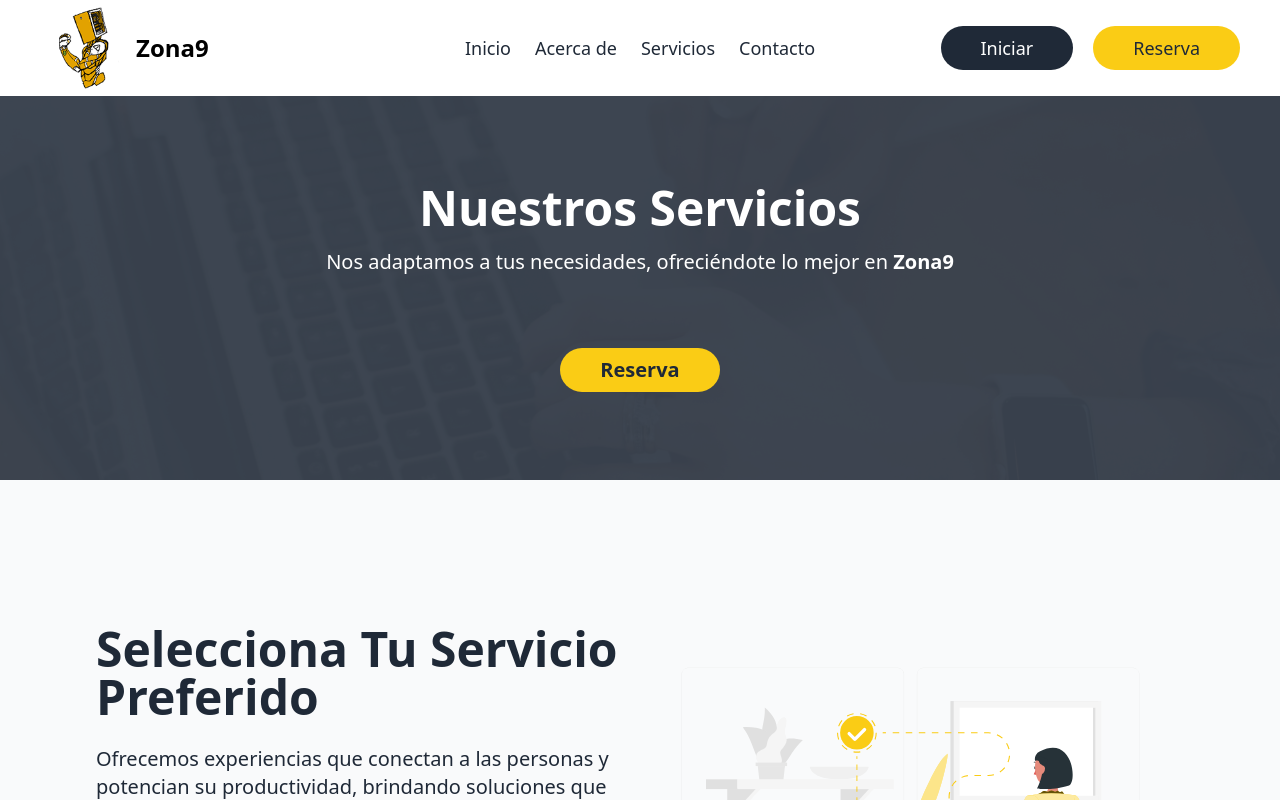
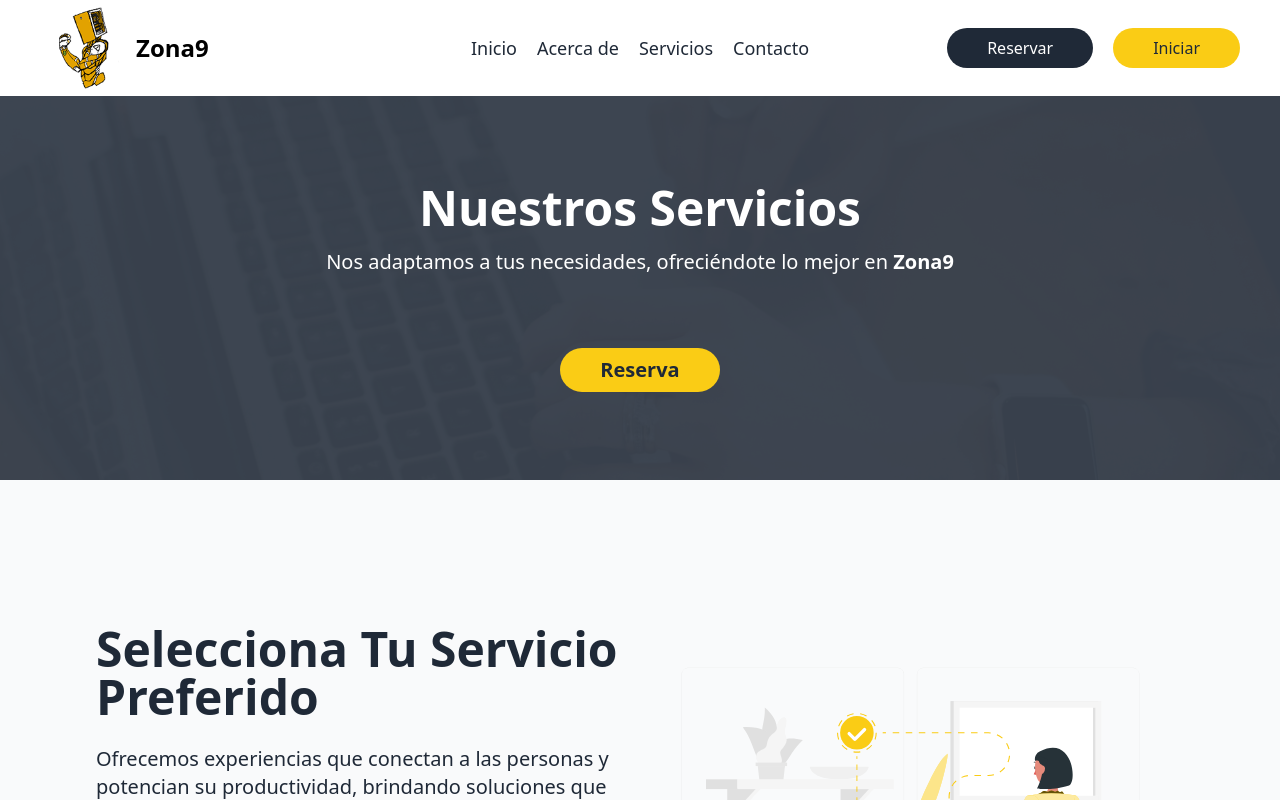
Before and after one commit to DeveroCode/zone9-cyber, a Vue app: page /services in a window 1280 px wide. Shown: the top 800 px of the page. Built offline with nearby package versions, Linux system fonts and the light colour scheme.

Commit message:
New: "Code optimization"

```diff
--- a/src/components/Header.vue
+++ b/src/components/Header.vue
@@ -1,6 +1,9 @@
 <script setup>
 import { RouterLink } from 'vue-router';
 import { ref, onMounted, onBeforeUnmount } from 'vue';
+import Link from '@/components/Links and Buttons/Link.vue';
+import Button from '@/components/Links and Buttons/Buttons.vue';
+import SecondButton from '@/components/Links and Buttons/SecondButton.vue';
 import logo from '/img/logo-sin-texto.svg'
 
 const isOpen = ref(false);
@@ -34,20 +37,17 @@ onBeforeUnmount(() => {
         </div>
 
         <!-- Navegación centrada en pantallas medianas y grandes -->
-        <nav
-            class="hidden md:block absolute left-1/2 transform -translate-x-1/2 space-x-3 md:space-x-5 lg:space-x-6 text-base md:text-lg text-secondary">
-            <RouterLink :to="{ name: 'home' }">Inicio</RouterLink>
-            <RouterLink :to="{ name: 'about-us' }">Acerca de</RouterLink>
-            <RouterLink :to="{ name: 'services' }">Servicios</RouterLink>
-            <a href="#">Contacto</a>
+        <nav class="hidden md:block absolute left-1/2 transform -translate-x-1/2 space-x-3 md:space-x-5">
+            <Link to="home">Inicio</Link>
+            <Link to="about-us">Acerca de</Link>
+            <Link to="services">Servicios</Link>
+            <Link to="about-us">Contacto</Link>
         </nav>
 
         <!-- Botones a la derecha en pantallas medianas y grandes -->
         <div class="hidden md:flex ml-auto space-x-3 md:space-x-5">
-            <button
-                class="text-white py-1.5 px-6 md:py-2 md:px-8 lg:px-10 rounded-full bg-secondary text-sm md:text-base lg:text-lg">Iniciar</button>
-            <button
-                class="text-secondary py-1.5 px-6 md:py-2 md:px-8 lg:px-10 rounded-full bg-primary text-sm md:text-base lg:text-lg">Reserva</button>
+            <SecondButton type="bg-secondary text-white">Reservar</SecondButton>
+            <SecondButton type="primary text-secondary">Iniciar</SecondButton>
         </div>
 
         <!-- Navegación para móviles -->
@@ -59,8 +59,8 @@ onBeforeUnmount(() => {
 
             <!-- Botones para móviles -->
             <div class="mt-4 flex flex-col space-y-5">
-                <button class="text-white py-2 px-10 rounded-full bg-secondary">Iniciar</button>
-                <button class="text-secondary py-2 px-10 rounded-full bg-primary">Reserva</button>
+                <SecondButton type="bg-secondary text-white">Reservar</SecondButton>
+                <SecondButton type="primary text-secondary">Iniciar</SecondButton>
             </div>
         </nav>
     </header>
--- /dev/null
+++ b/src/components/Links and Buttons/Buttons.vue
@@ -0,0 +1,22 @@
+<script setup>
+import { RouterLink } from 'vue-router';
+
+defineProps({
+    type: {
+        type: String,
+        default: 'bg-primary'
+    },
+    direction: {
+        type: String,
+        default: 'home'
+    }
+});
+</script>
+
+<template>
+    <RouterLink
+        :class="`text-secondary py-3 px-6 md:px-8 lg:px-10 rounded-full mt-6 lg:mt-10 font-bold text-base md:text-lg lg:text-xl ${type}`"
+        :to="{ name: direction }">
+        <slot></slot>
+    </RouterLink>
+</template>
--- /dev/null
+++ b/src/components/Links and Buttons/Link.vue
@@ -0,0 +1,16 @@
+<script setup>
+import { RouterLink } from 'vue-router';
+
+defineProps({
+    to: {
+        type: String,
+        required: true
+    }
+});
+</script>
+
+<template>
+    <RouterLink :to="{ name: to }" class="lg:space-x-6 text-base md:text-lg text-secondary">
+        <slot></slot>
+    </RouterLink>
+</template>
--- /dev/null
+++ b/src/components/Links and Buttons/SecondButton.vue
@@ -0,0 +1,21 @@
+<script setup>
+import { RouterLink } from 'vue-router';
+
+defineProps({
+    type: {
+        type: String,
+        default: 'bg-primary'
+    },
+    direction: {
+        type: String,
+        default: 'home'
+    }
+});
+</script>
+
+<template>
+    <RouterLink
+        :class="`py-1.5 px-6 md:py-2 md:px-8 lg:px-10 rounded-full bg-${type} ${type} text-sm md:text-base lg:text-l`">
+        <slot></slot>
+    </RouterLink>
+</template>
--- a/src/views/IndexView.vue
+++ b/src/views/IndexView.vue
@@ -2,6 +2,7 @@
 import { ref, onMounted } from 'vue'
 import Parallax from 'parallax-js'
 import { CheckIcon, EnvelopeIcon, PhoneIcon } from '@heroicons/vue/24/outline';
+import Button from '@/components/Links and Buttons/Buttons.vue';
 import Services from '@/components/Services.vue'
 import ContactUs from '@/components/Contact-us.vue'
 import Location from '@/components/Location.vue'
@@ -26,13 +27,10 @@ onMounted(() => {
             <h1 class="text-4xl md:text-5xl lg:text-6xl font-bold animate-fadeInUp">
                 Bienvenido a Zona9.com
             </h1>
-            <p class="mt-4 text-base md:text-lg lg:text-xl animate-fadeInUp">
+            <p class="mt-4 mb-10 text-base md:text-lg lg:text-xl animate-fadeInUp">
                 Tu espacio de trabajo en el centro de la ciudad. Conéctate, trabaja y disfruta de un excelente servicio.
             </p>
-            <button
-                class="text-secondary py-2 px-6 md:px-8 lg:px-10 rounded-full bg-primary mt-6 lg:mt-10 font-bold text-base md:text-lg lg:text-xl hover:bg-white hover:text-secondary transition-all duration-300">
-                Reserva
-            </button>
+            <Button>Reserva</Button>
         </div>
 
         <div class="parallax lg:w-[60%] xl:w-[55%] 2xl:w-[45%]">
```
